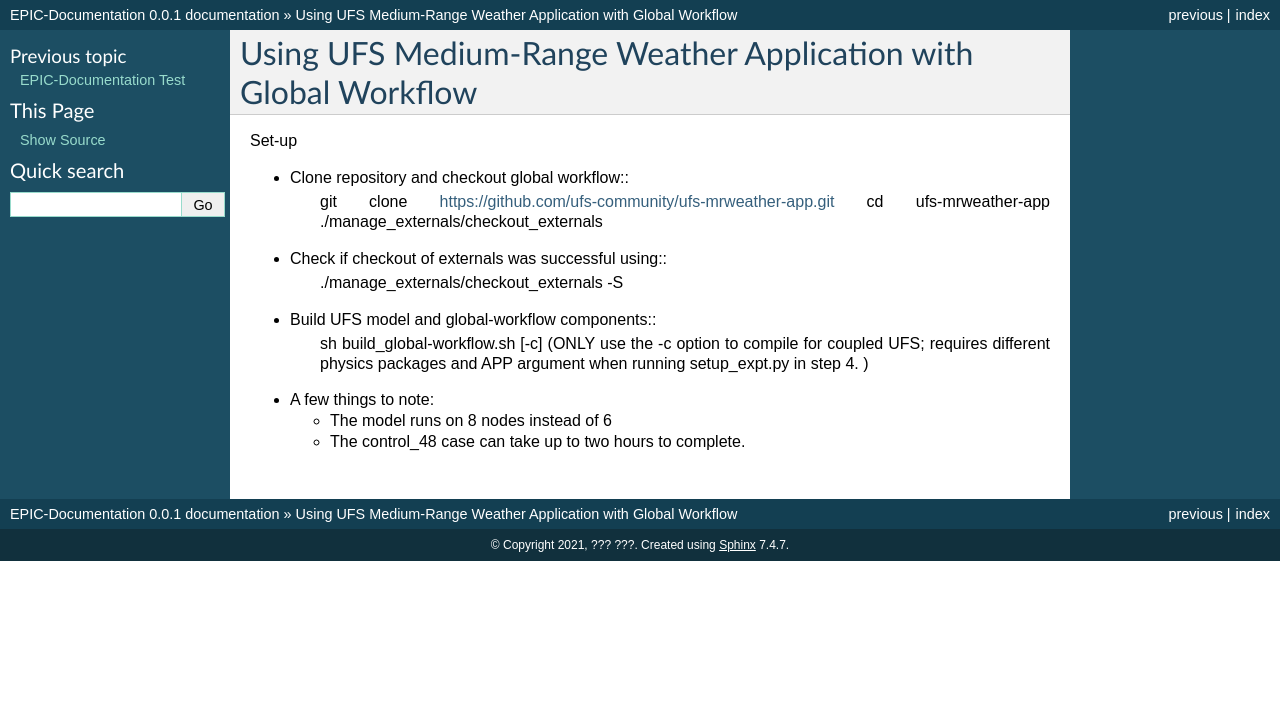
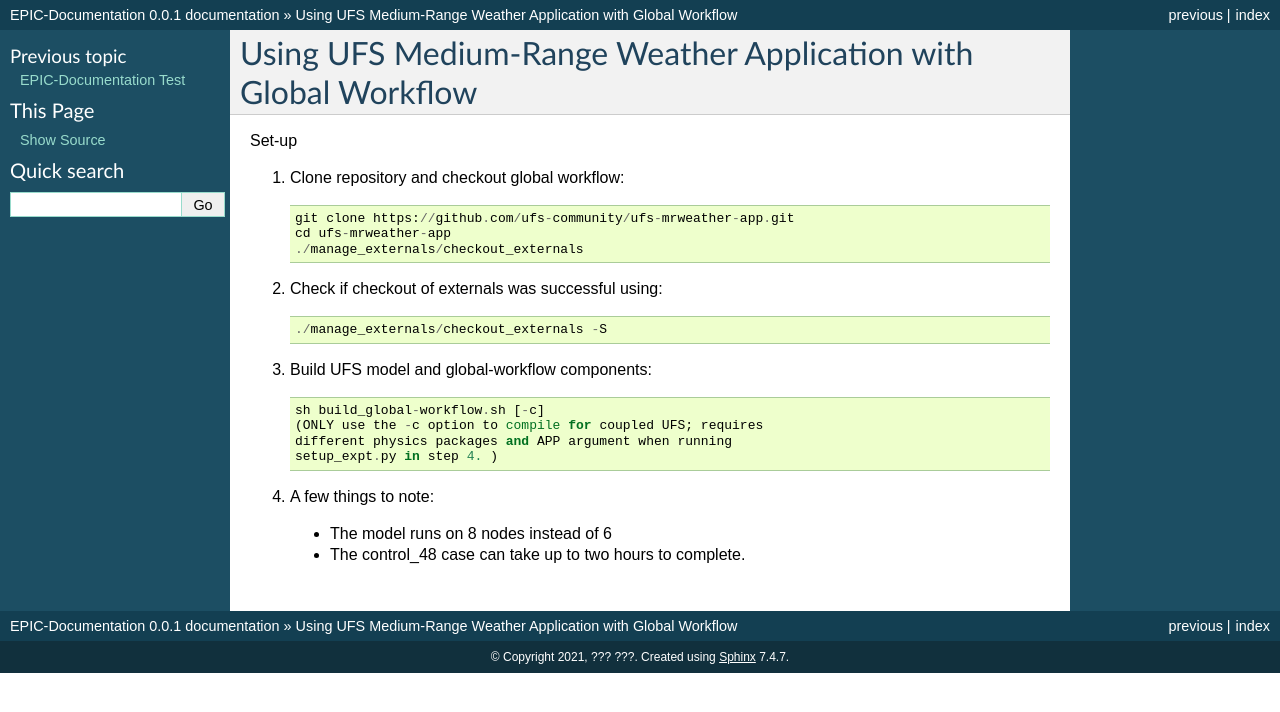
Before and after one commit to jkbk2004/mrw-docs, a Sphinx documentation site: the page built from docs/source/mrwflow.rst, in a window 1280 px wide. Shown: the top 712 px of the page. Built offline with Sphinx 7.4.7, drawn with Linux system fonts in a browser that asks for light colours; part of the change alters nothing that is shown.

```diff
--- a/docs/source/mrwflow.rst
+++ b/docs/source/mrwflow.rst
@@ -3,21 +3,24 @@ Using UFS Medium-Range Weather Application with Global Workflow
 
 Set-up
 
-*  Clone repository and checkout global workflow::
+1. Clone repository and checkout global workflow::
+
       git clone https://github.com/ufs-community/ufs-mrweather-app.git
       cd ufs-mrweather-app
       ./manage_externals/checkout_externals
 
-* Check if checkout of externals was successful using::
+2. Check if checkout of externals was successful using::
+
       ./manage_externals/checkout_externals -S
 
-* Build UFS model and global-workflow components::
+3. Build UFS model and global-workflow components::
+
       sh build_global-workflow.sh [-c]
       (ONLY use the -c option to compile for coupled UFS; requires
       different physics packages and APP argument when running
       setup_expt.py in step 4. )
 
-*  A few things to note:
+4.  A few things to note:
 
    * The model runs on 8 nodes instead of 6
 
```
